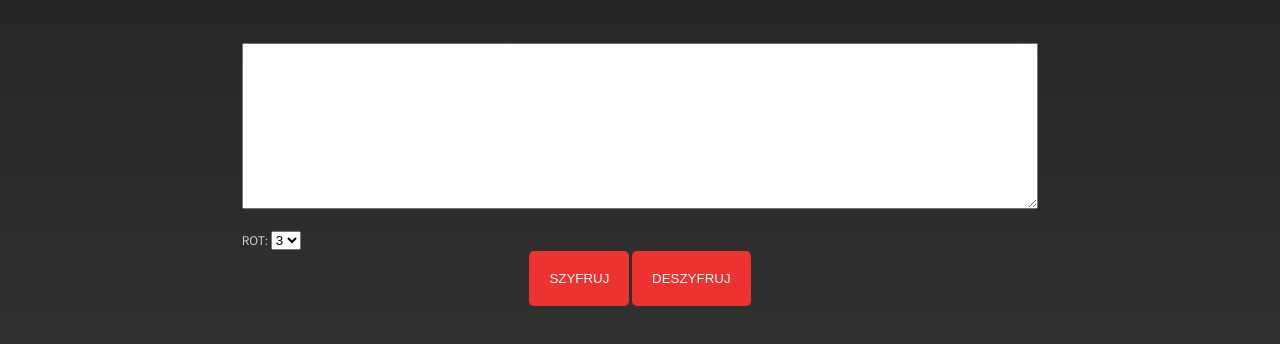
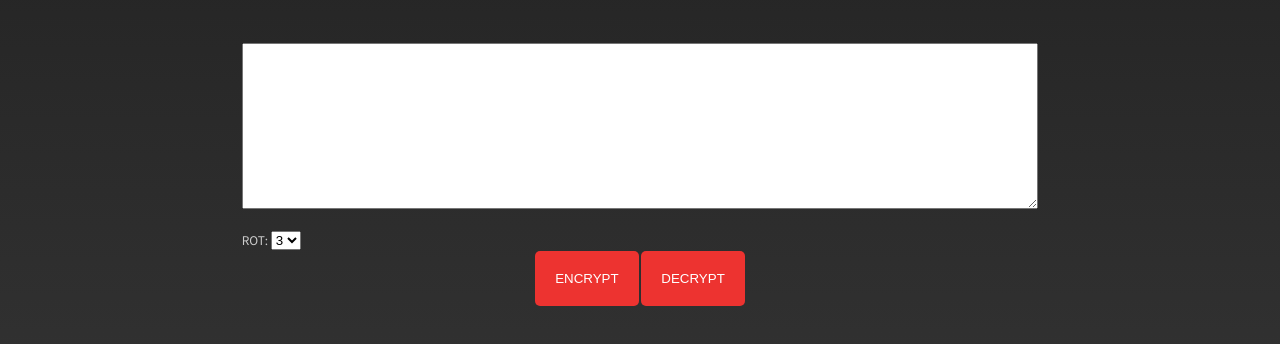
Before and after one commit to szynwod/Cezar, a plain HTML site: page index.html in a window 1280 px wide. Shown: the part 162-506 px from the top of the page. Drawn offline with Linux system fonts and the light colour scheme; a web font is replaced by a local one.

Commit message:
Add files via upload

```diff
--- a/index.html
+++ b/index.html
@@ -36,8 +36,8 @@
         <option value="5">5</option>
       </select>
 
-        <center><button id="encrypt" onclick="szyfruj()" class="example_a" type="submit">Szyfruj</button>
-        <button id="decrypt" onclick="deszyfruj()" class="example_a" type="submit">Deszyfruj</button></center>
+        <center><button id="encrypt" onclick="szyfruj()" class="example_a" type="submit">Encrypt</button>
+        <button id="decrypt" onclick="deszyfruj()" class="example_a" type="submit">Decrypt</button></center>
 </body>
 
 </html>
```
